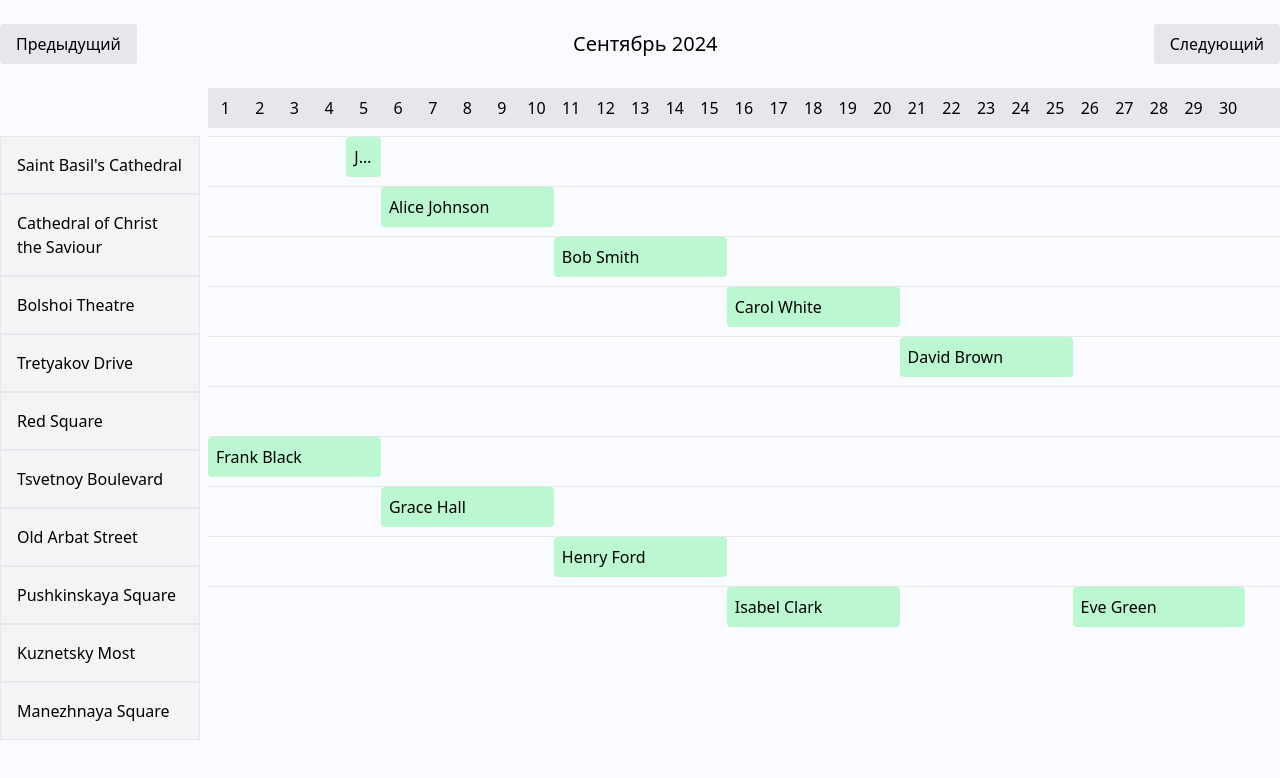
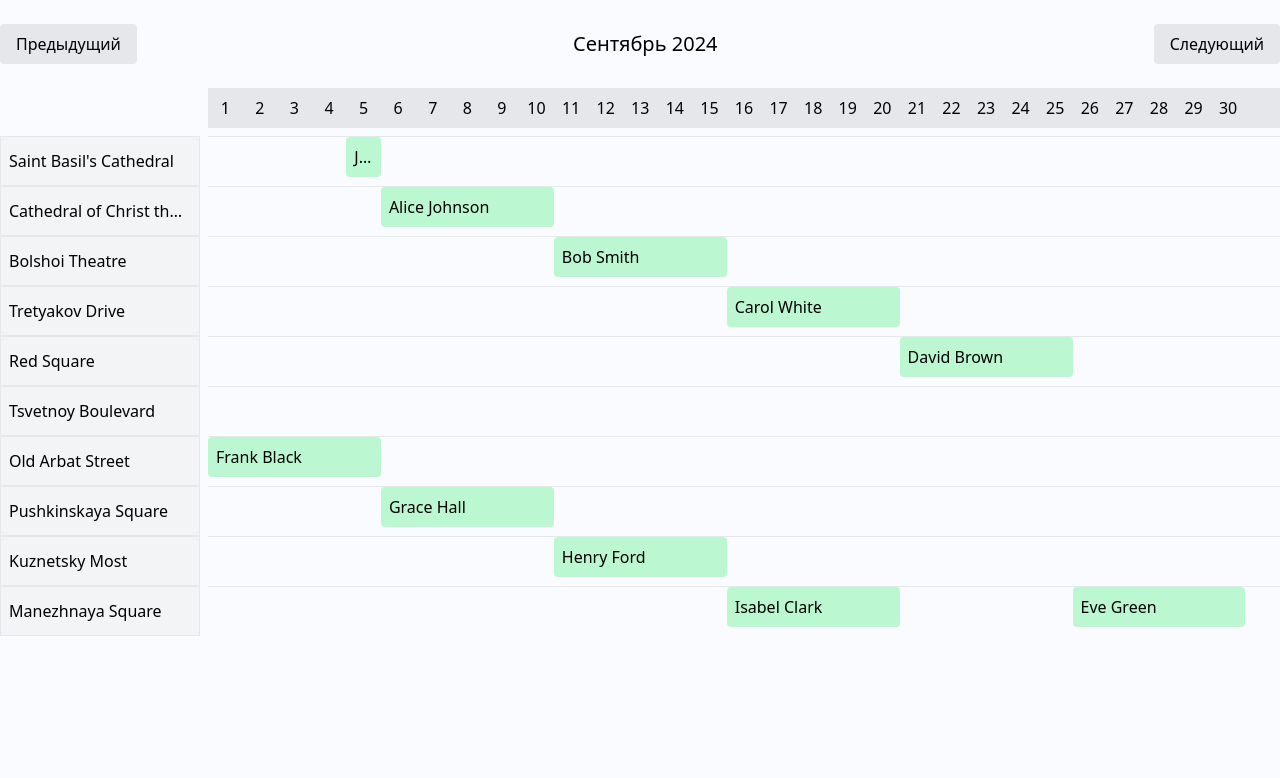
Before and after one commit to alkhilaev/vue-tailwind, a Vue app: page /booking in a window 1280 px wide. Shown: the top 778 px of the page. Built offline with nearby package versions, Linux system fonts and the light colour scheme; the HTML template or start-up script is replaced by a standard one.

Commit message:
Booking dashboard 0.3. Исправил перенос названия объекта.

```diff
--- a/src/views/booking/index.vue
+++ b/src/views/booking/index.vue
@@ -16,8 +16,16 @@
 
     <!-- Секция с объектами -->
     <div class="row-span-2 col-start-1">
-      <div v-for="object in objects" :key="object.id" class="p-4 bg-gray-100 border">
-        {{ object.name }}
+      <div
+        v-for="object in objects"
+        :key="object.id"
+        class="h-[50px] flex items-center p-2 bg-gray-100 border"
+        @mouseenter="showTooltip(object.name, $event)"
+        @mouseleave="hideTooltip"
+      >
+        <span class="truncate">
+          {{ object.name }}
+        </span>
       </div>
     </div>
 
@@ -42,7 +50,7 @@
     <!-- Tooltip -->
     <div
       v-if="tooltipVisible"
-      class="absolute bg-gray-800 text-white p-2 rounded text-sm"
+      class="absolute bg-gray-800 text-white p-2 rounded text-sm z-10"
       :style="tooltipStyle"
     >
       {{ tooltipContent }}
```
